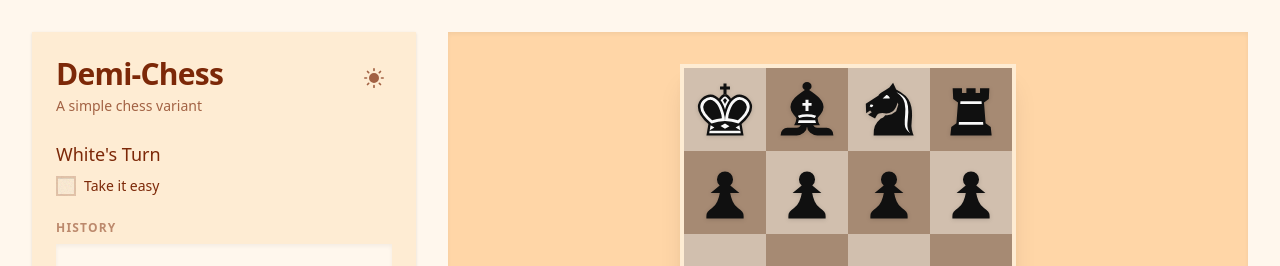
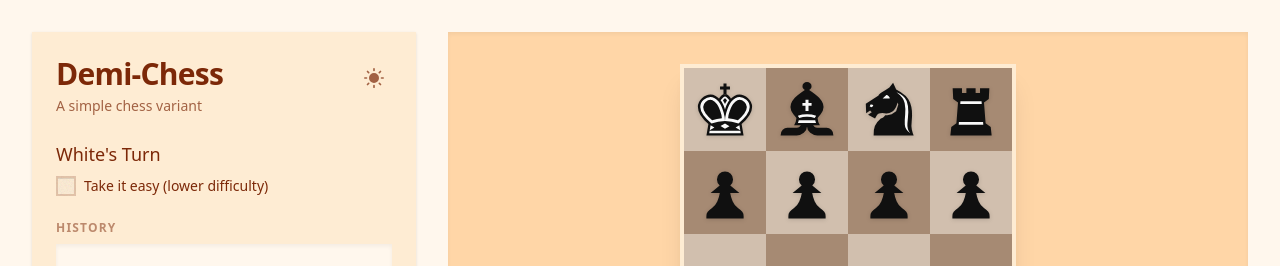
Before and after one commit to lewdry/demi-chess, a Svelte app: page / in a window 1280 px wide. Shown: the top 266 px of the page. Built offline with nearby package versions, Linux system fonts and the light colour scheme.

Commit message:
fix: update easy mode label for clarity in App.svelte

```diff
--- a/src/App.svelte
+++ b/src/App.svelte
@@ -292,7 +292,7 @@
             checked={easyMode}
             onchange={handleEasyModeChange}
           />
-          Take it easy
+          Take it easy (lower difficulty)
         </label>
       {/if}
     </div>
```
